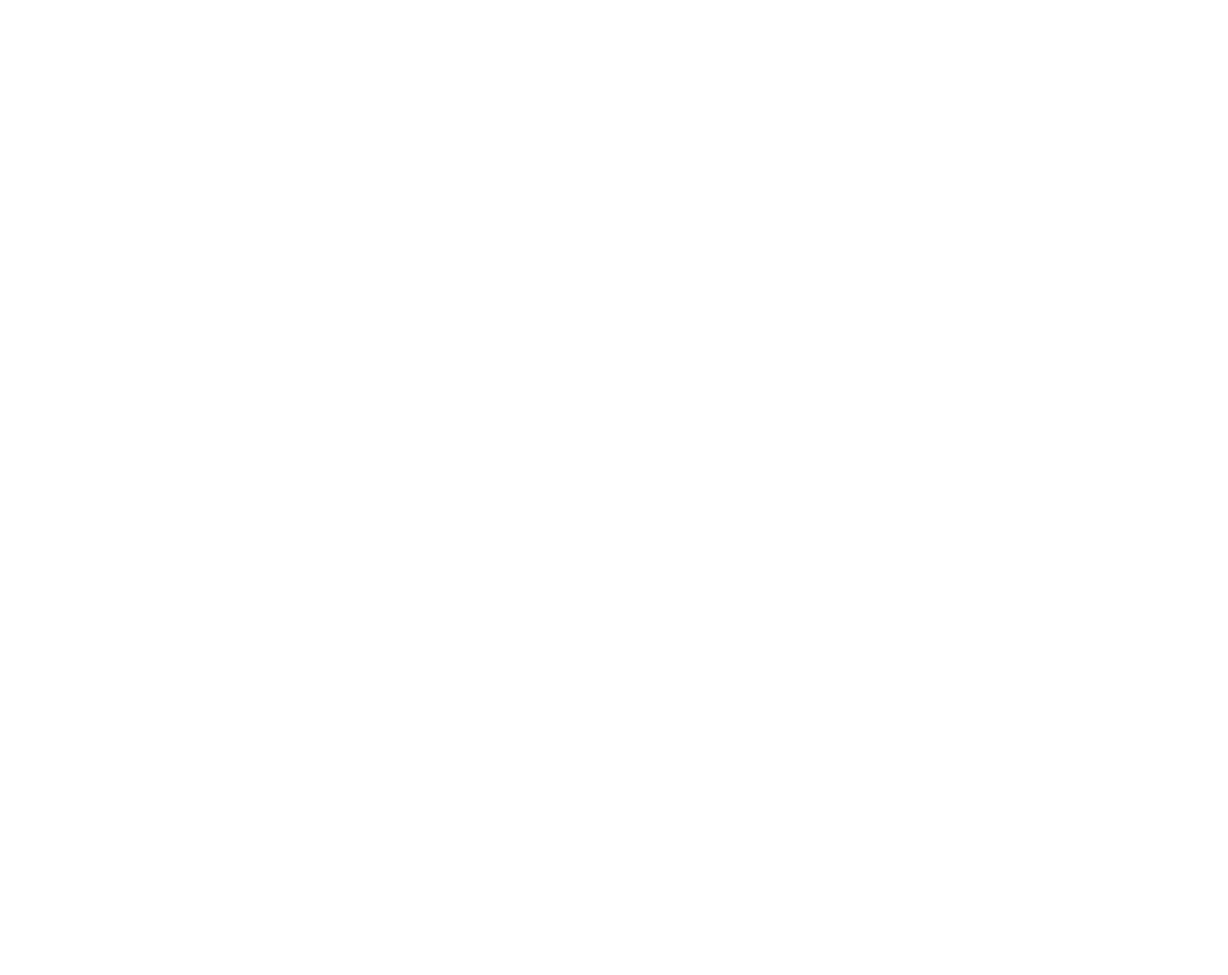
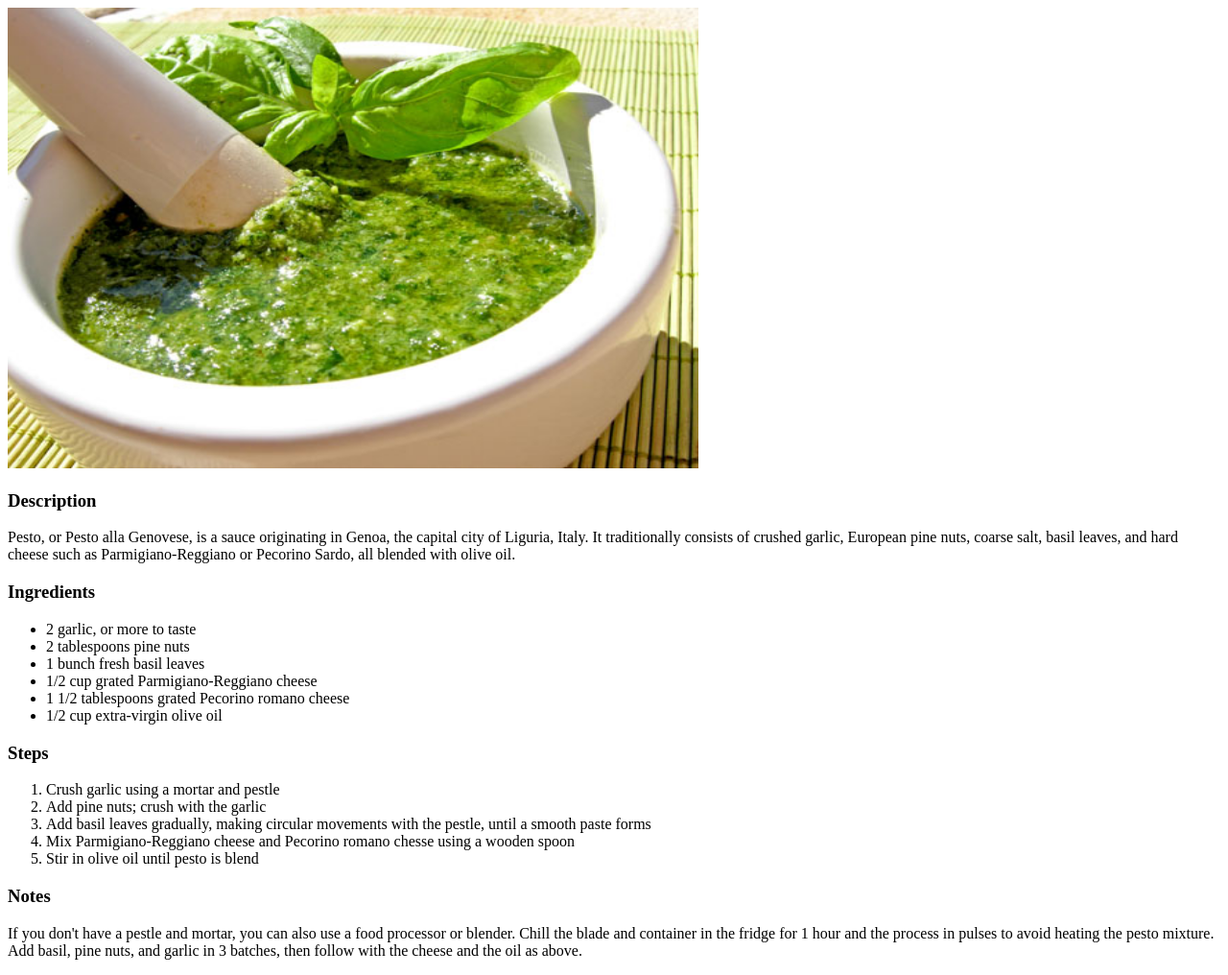
Before and after one commit to Anemyes/odin-recipes, a plain HTML site: page recipes/pesto.html in a window 1280 px wide. Shown: the whole page at 96% size. Before the commit the page ends 800 px from the top, so only its background shows below. Drawn offline with Linux system fonts and the light colour scheme.

Commit message:
Add content and Change title

```diff
--- a/recipes/pesto.html
+++ b/recipes/pesto.html
@@ -6,6 +6,32 @@
     </head>
 
     <body>
+        <img width="720" height="480" src="../img/pesto.jpg" alt="green paste-like food">
+
+        <h3><p>Description</p></h3>
+        <p>Pesto, or Pesto alla Genovese, is a sauce originating in Genoa, the capital city of Liguria, Italy. It traditionally consists of crushed garlic, European pine nuts, coarse salt, basil leaves, and hard cheese such as Parmigiano-Reggiano or Pecorino Sardo, all blended with olive oil.</p>
+
+        <h3><p>Ingredients</p></h3>
+            <ul>
+                <li>2 garlic, or more to taste</li>
+                <li>2 tablespoons pine nuts</li>
+                <li>1 bunch fresh basil leaves</li>
+                <li>1/2 cup grated Parmigiano-Reggiano cheese</li>
+                <li>1 1/2 tablespoons grated Pecorino romano cheese</li>
+                <li>1/2 cup extra-virgin olive oil</li>
+            </ul>
+
+        <h3><p>Steps</p></h3>
+            <ol>
+                <li>Crush garlic using a mortar and pestle</li>
+                <li>Add pine nuts; crush with the garlic</li>
+                <li>Add basil leaves gradually, making circular movements with the pestle, until a smooth paste forms</li>
+                <li>Mix Parmigiano-Reggiano cheese and Pecorino romano chesse using a wooden spoon</li>
+                <li>Stir in olive oil until pesto is blend</li>
+            </ol>
+
+        <h3><p>Notes</p></h3>
+            <p>If you don't have a pestle and mortar, you can also use a food processor or blender. Chill the blade and container in the fridge for 1 hour and the process in pulses to avoid heating the pesto mixture. Add basil, pine nuts, and garlic in 3 batches, then follow with the cheese and the oil as above.</p>
 
     </body>
 </html>
```
Also changed, not shown: about.html (deleted, +0 -13 lines), index.html (+1 -1 lines).
